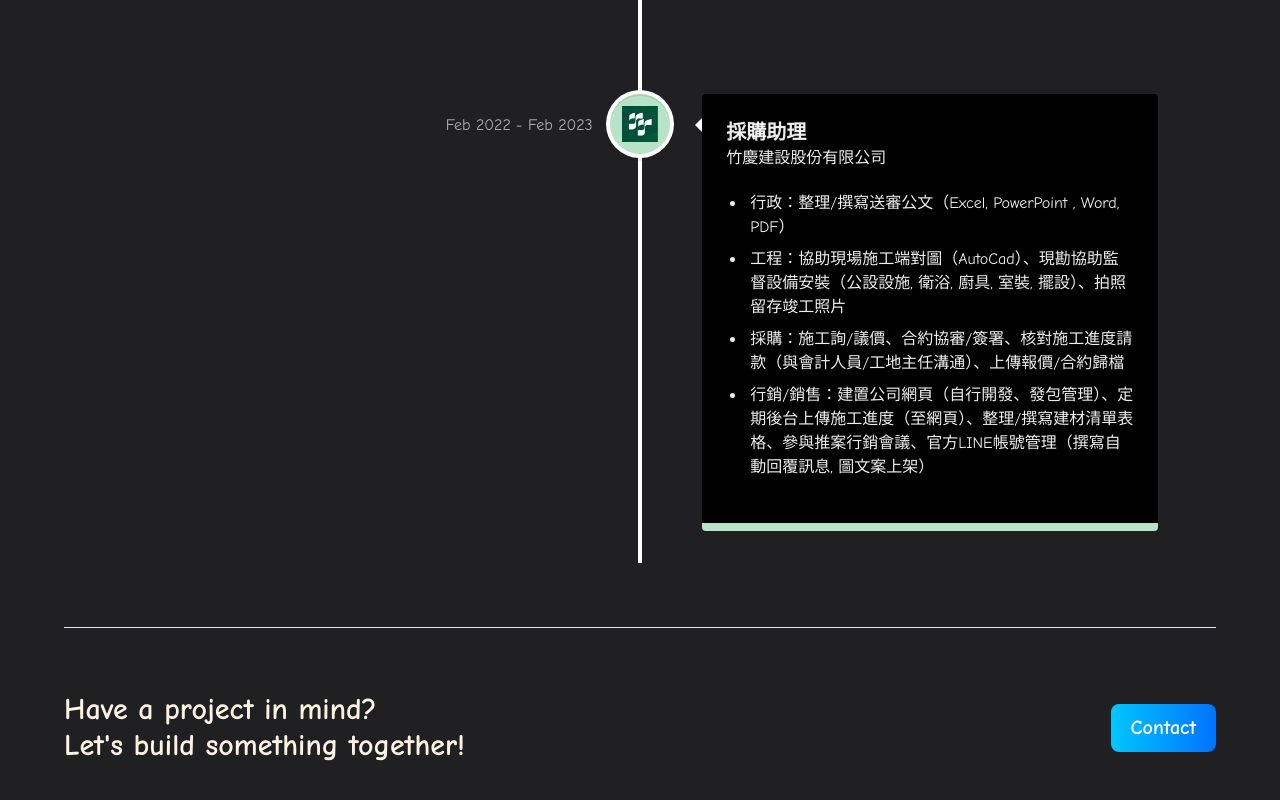
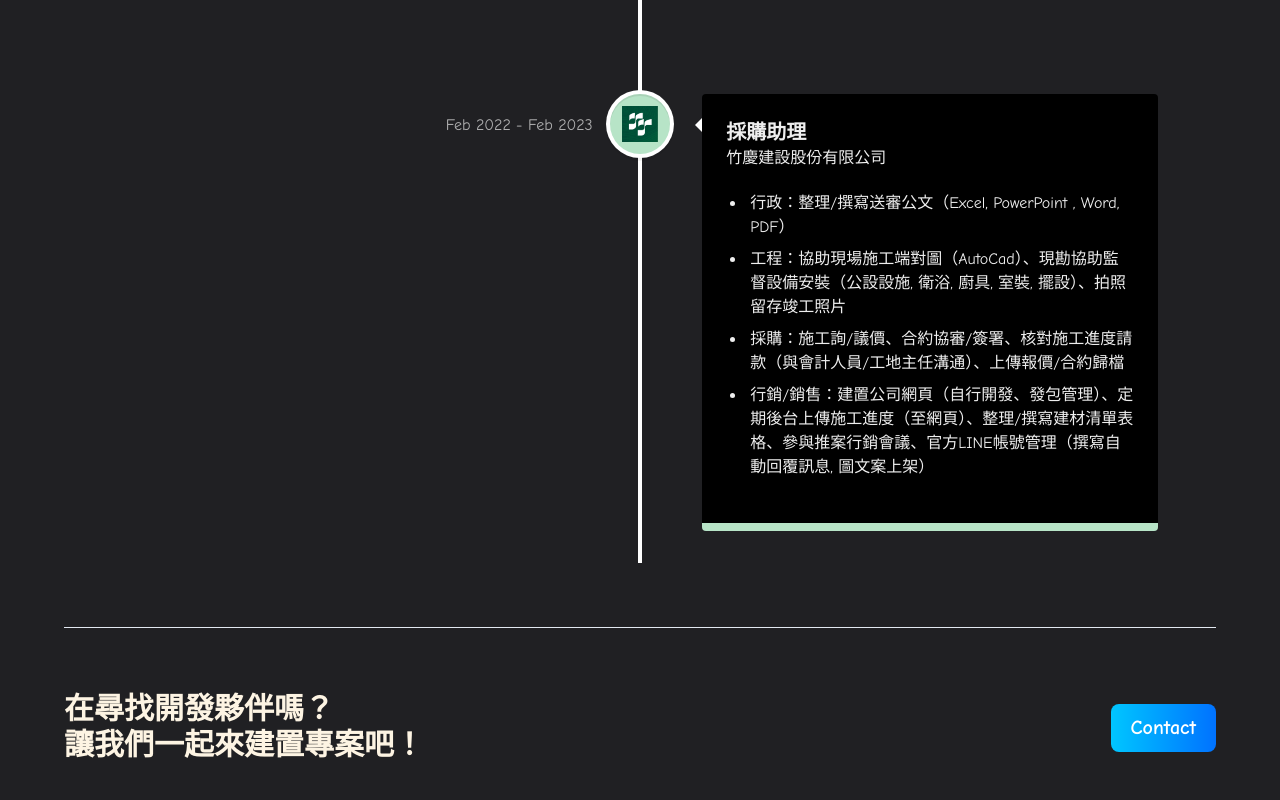
Before and after one commit to MikeyJinWei/react-3d-portfolio-vol.1, a React (Vite) app: page /about in a window 1280 px wide. Shown: the part 2717-3517 px from the top of the page. Built offline with nearby package versions, Linux system fonts and the light colour scheme; no server answers; a web font is replaced by a local one.

Commit message:
feat: change content

```diff
--- a/src/components/CTA.jsx
+++ b/src/components/CTA.jsx
@@ -5,9 +5,9 @@ const CTA = () => {
   return (
     <section className='cta'>
       <p className='cta-text'>
-        Have a project in mind?{'  '}
+        在尋找開發夥伴嗎？{'  '}
         <br className='sm:block hidden' />
-        Let's build something together!
+        讓我們一起來建置專案吧！
       </p>
       <Link to='/contact' className='btn'>
         Contact
```
